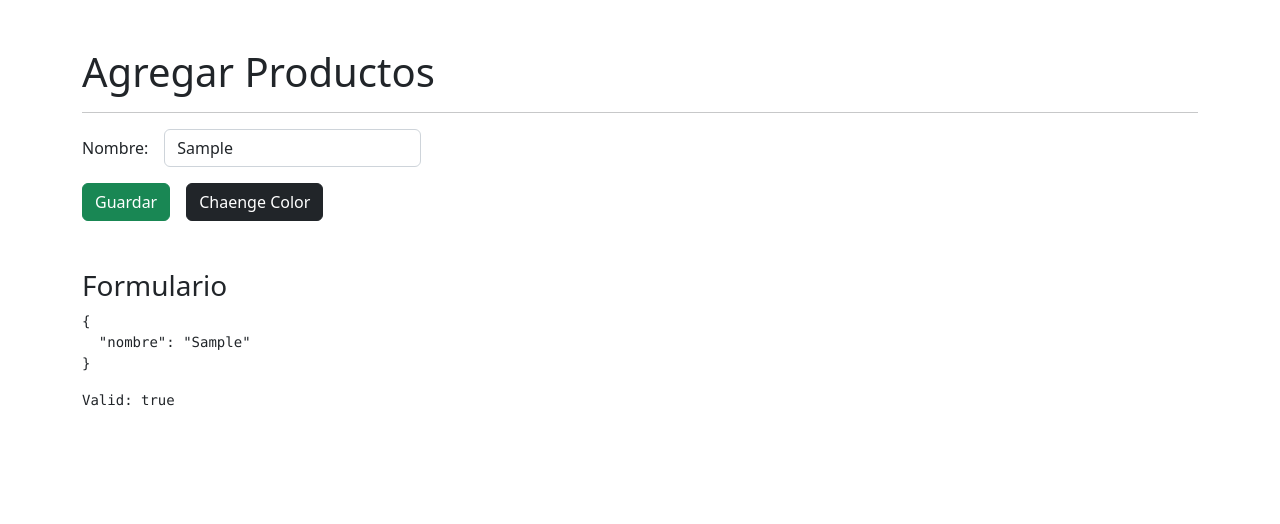
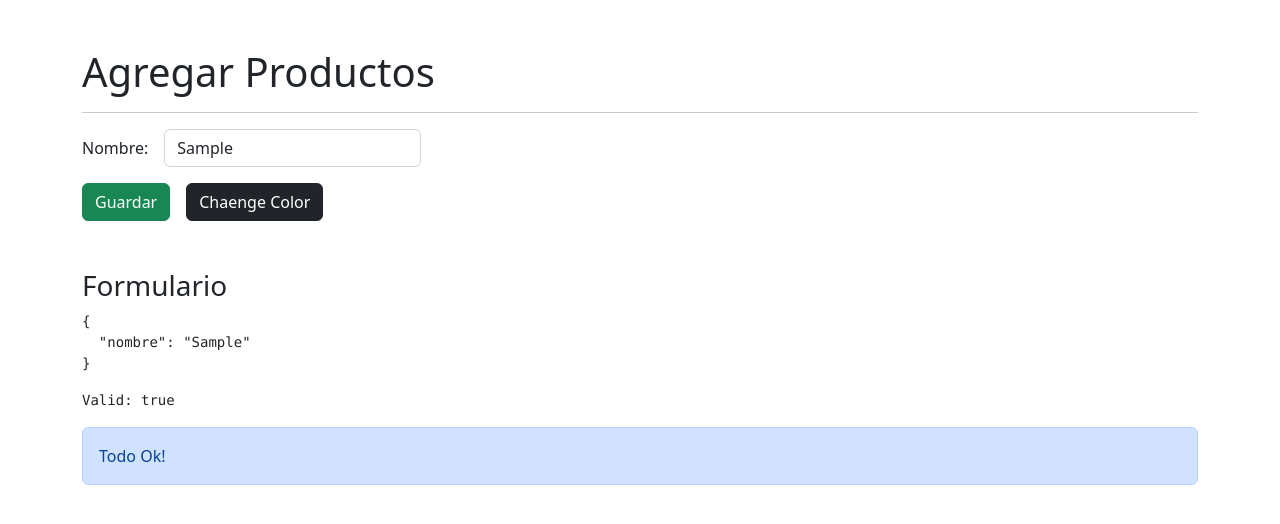
Before and after one commit to luismrls/CursoAngular-DirectivasApp, an Angular app: page /productos/agregar in a window 1280 px wide. Both pictures are taken after typing "Sample" into the empty fields and a click on the button "Guardar". Shown: the top 524 px of the page. Built offline with nearby package versions, Linux system fonts and the light colour scheme.

Commit message:
se creo una nueva directiva 'estructural' para ocultar y mostrar un elemento html

```diff
--- a/src/app/productos/pages/agregar/agregar.component.html
+++ b/src/app/productos/pages/agregar/agregar.component.html
@@ -37,3 +37,10 @@
 
 <pre>{{ miFormulario.value | json }}</pre>
 <pre>Valid: {{ miFormulario.valid }}</pre>
+
+<div class="row"
+     *customIf="miFormulario.valid" >
+    <div class="col">
+        <div class="alert alert-primary">Todo Ok!</div>
+    </div>
+</div>
--- /dev/null
+++ b/src/app/shared/directives/custom-if.directive.ts
@@ -0,0 +1,23 @@
+import { Directive, Input, TemplateRef, ViewContainerRef } from '@angular/core';
+
+@Directive({
+  selector: '[customIf]'
+})
+export class CustomIfDirective {
+
+  @Input() set customIf (condicion: boolean) {
+    if ( condicion ) {
+      this.viewContainer.createEmbeddedView( this.templateRef );
+    } else {
+      this.viewContainer.clear();
+    }
+  }
+
+  constructor(
+    private templateRef: TemplateRef<HTMLElement>,
+    private viewContainer: ViewContainerRef
+  ) {
+    console.log('customIf');
+   }
+
+}
```
Also changed, not shown: src/app/shared/shared.module.ts (+5 -2 lines).
